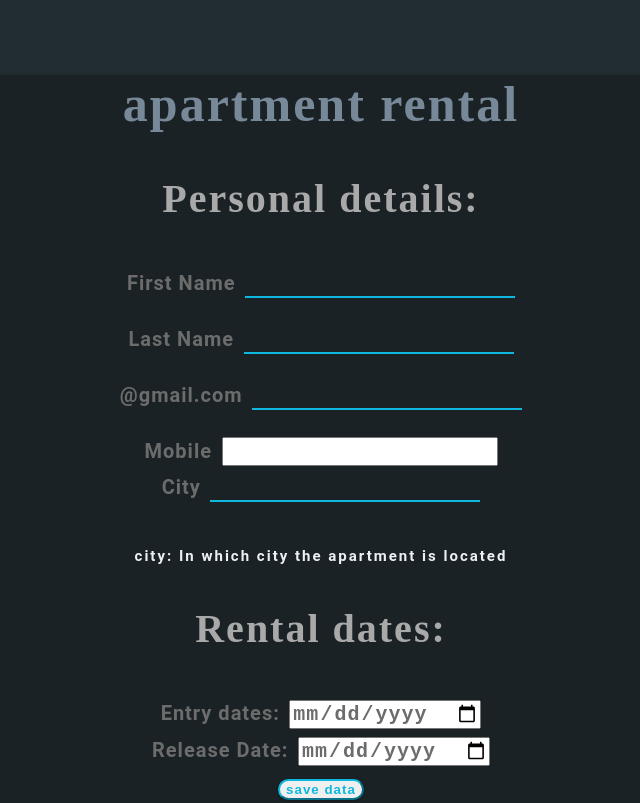
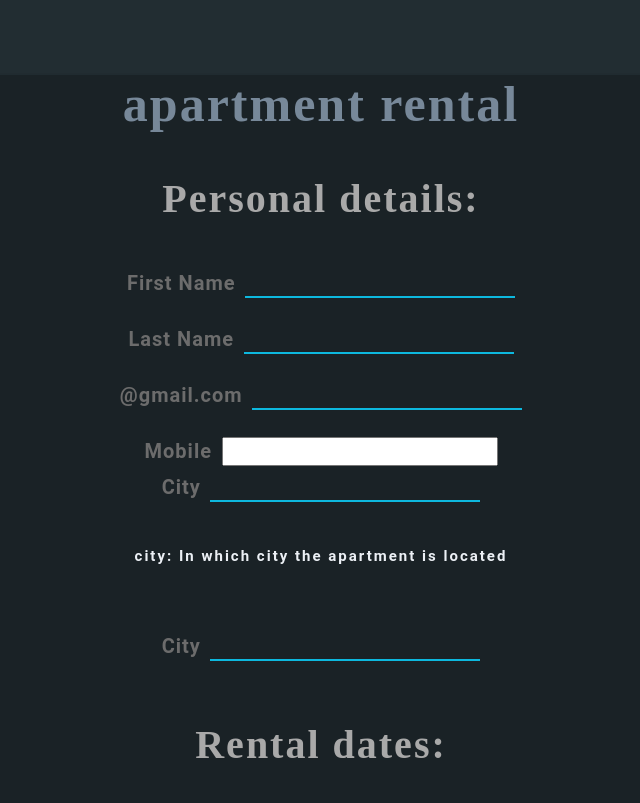
Before and after one commit to fadiabuhanna/ApartmentRental, a website: page pages/ApartmentRental.html in a window 1280 px wide. Shown: the top 803 px of the page, without its empty margins (319-959 px from the left). Drawn offline with Linux system fonts and the light colour scheme; no server answers; some icons are missing.

Commit message:
save all

```diff
--- a/pages/ApartmentRental.html
+++ b/pages/ApartmentRental.html
@@ -246,6 +246,9 @@
             <label class="form-control-label">City</label>
             <input type="text" class="form-control-label" name="city" id="city">
             <h5>city: In which city the apartment is located</h5>
+            <br>
+            <label class="form-control-label">City</label>
+            <input type="text" class="form-control-label" name="city" id="city">
 		</div>
 
 
```
